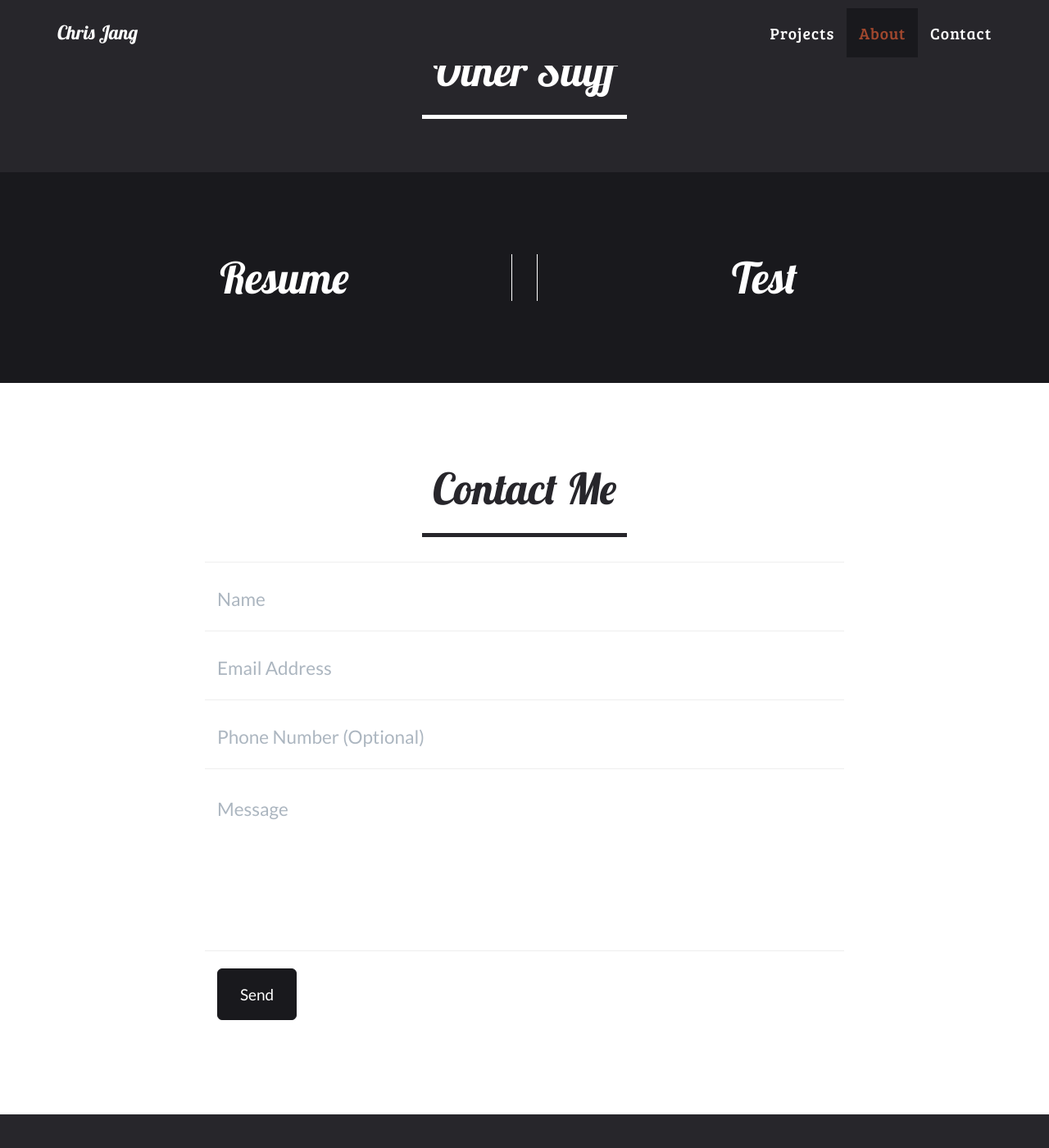
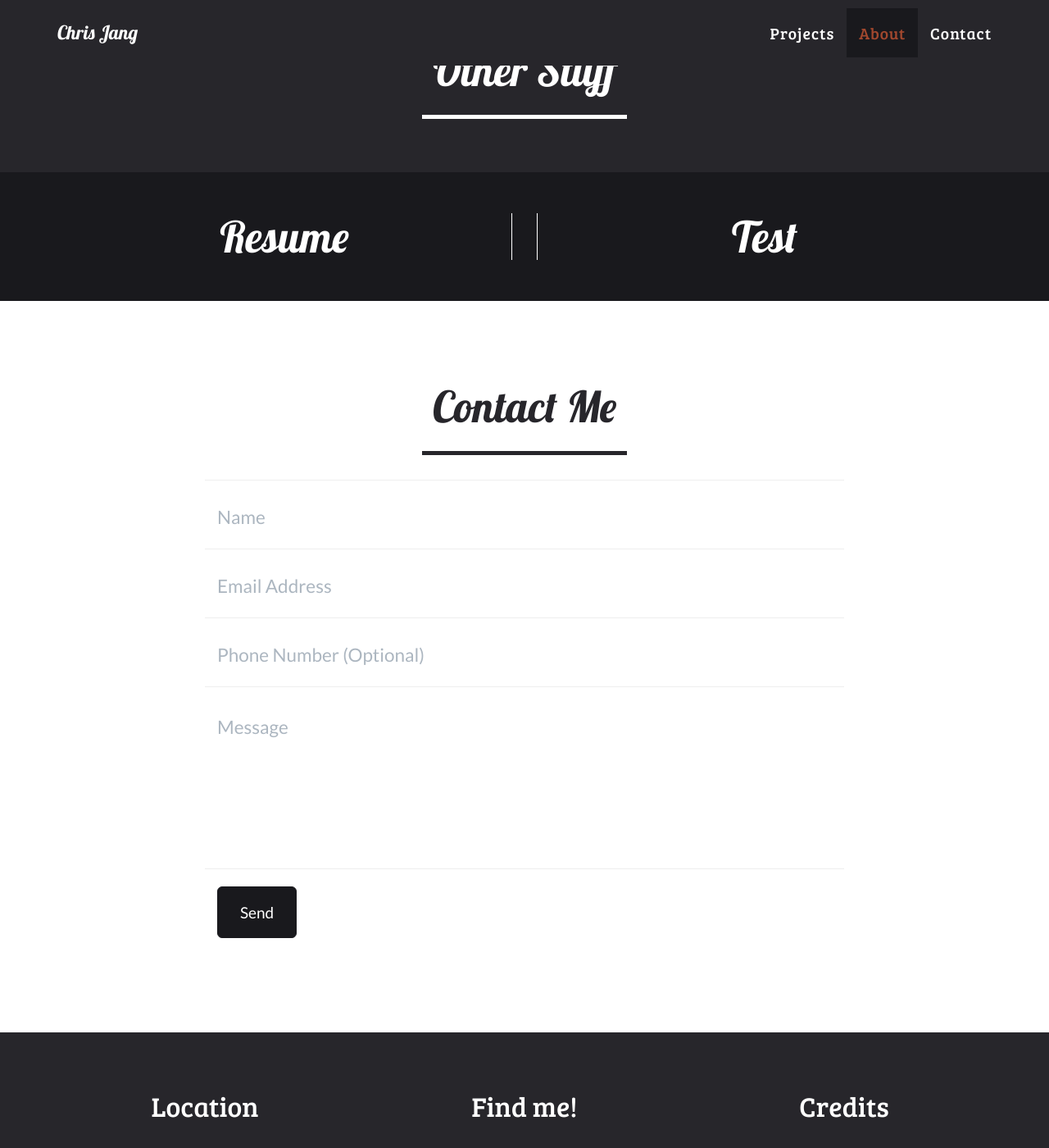
Before and after one commit to cjang5/cjang5.github.io, a Jekyll site: the page built from index.html, in a window 1280 px wide and 1400 px high, scrolled down 2090 px. Shown: the whole window at 82% size. Built offline with Jekyll 4.4.1, drawn with Linux system fonts in a browser that asks for light colours.

Commit message:
Adjusted padding

```diff
--- a/_includes/css/main.css
+++ b/_includes/css/main.css
@@ -264,6 +264,7 @@ section.Portfolio {
 }
 
 section.misc { /* 2-part section for Resume/blog */
+    padding: 50px 0 50px 0; /* padding around sides */
     color: #fff; /* text color */
     background: #{{ site.color.primary }}; /* background color */
 }
```
